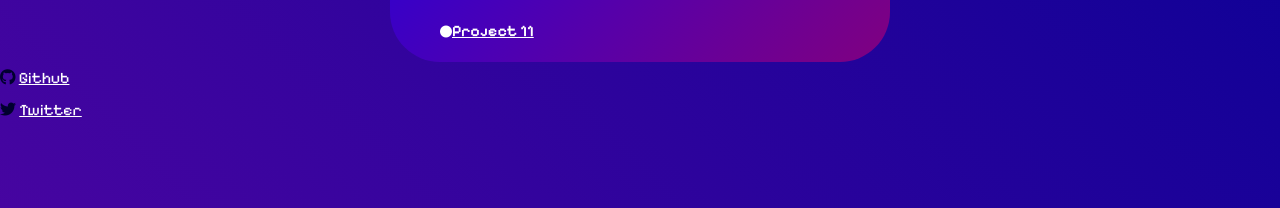
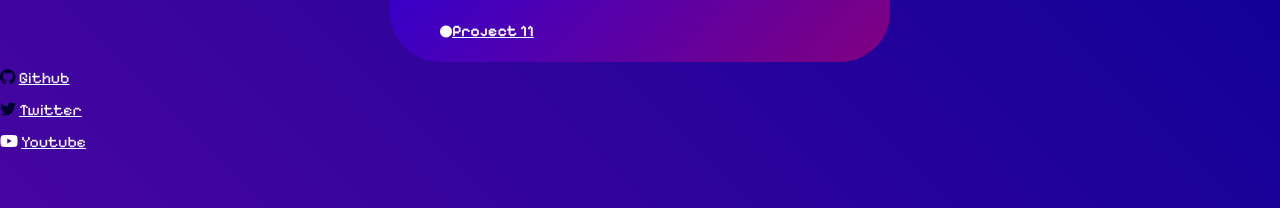
Before and after one commit to Astricz/astricz.info, a plain HTML site: page index.html in a window 1280 px wide. Shown: the part 513-721 px from the top of the page. Drawn offline with Linux system fonts and the light colour scheme.

Commit message:
Update index.html

```diff
--- a/index.html
+++ b/index.html
@@ -50,9 +50,16 @@
         </li>
       </div>
     </div>
-    <ul class="links">
-        <li><span class="fa-brands fa-github"></span> <a href="https://github.com/Astricz" target="_blank" class="socials">Github</a></li>
-        <li><span class="fa-brands fa-twitter"></span> <a href="https://twitter.com/garfieldlovr69" target="_blank" class="socials">Twitter</a></li>
-      </ul>
+    </div>
+    <div class="social-container">
+      <ul class="links">
+          <li><span class="fa-brands fa-github"></span> <a href="https://github.com/Astricz" target="_blank" class="socials">Github</a></li>
+          <li><span class="fa-brands fa-twitter"></span> <a href="https://twitter.com/garfieldlovr69" target="_blank" class="socials">Twitter</a></li>
+        </ul>
+        <div>
+          <ul>
+          <li><a href="secret.html" class="hi"><span class="fa-brands fa-youtube"></span></a></span> <a href="https://www.youtube.com/channel/UC5fNUUkKaDHoWSRZKj4FIiQ" target="_blank" class="socials">Youtube</a></li>
+          </ul>
+        </div>
   </body>
 </html>
```
